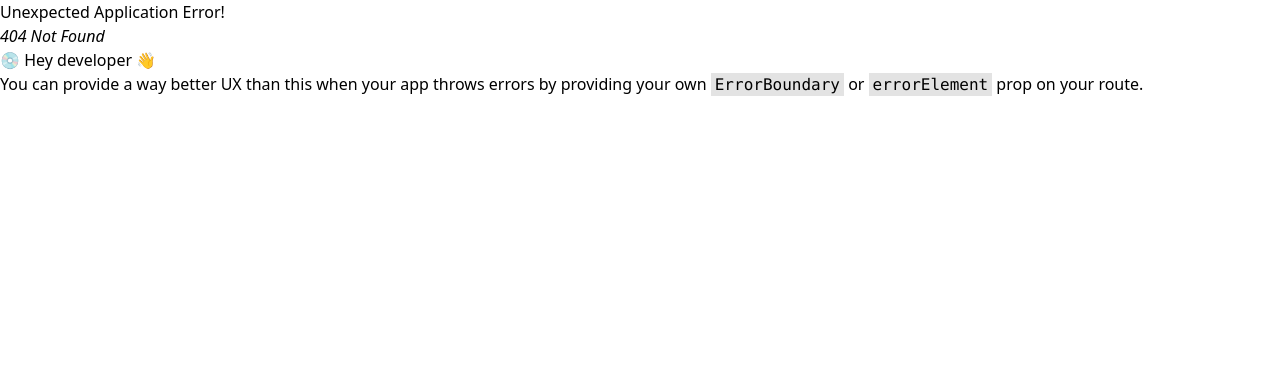
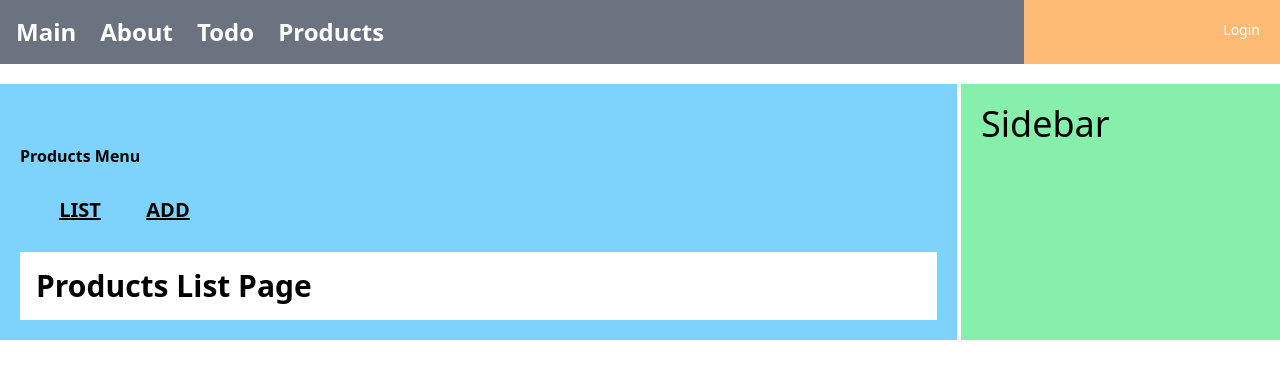
Before and after one commit to yejun95/React_JPA_Study, a React (Create React App) app in the folder mall/: page /products/list in a window 1280 px wide. Before the commit this address had no page. Shown: the top 378 px of the page. Built offline with nearby package versions, Linux system fonts and the light colour scheme.

Commit message:
feat React - set productRouter and ListPage

```diff
--- a/mall/src/pages/products/IndexPage.js
+++ b/mall/src/pages/products/IndexPage.js
@@ -1,9 +1,37 @@
 import React from 'react';
+import BasicLayout from "../../layouts/BasicLayout";
+import {Outlet, useNavigate} from "react-router-dom";
 
-function Index(props) {
+function IndexPage(props) {
+    const navigate = useNavigate();
+
+
+
     return (
-        <div>Products</div>
+        <BasicLayout>
+            <div className={'text-black font-extrabold mt-10'}>
+                Products Menu
+            </div>
+            <div className={'w-full flex m-2 p-2'}>
+                <div
+                    className={'text-xl m-1 p-2 w-20 font-extrabold text-center underline'}
+                    onClick={() => navigate('list')}>
+                    LIST
+                </div>
+
+                <div
+                    className={'text-xl m-1 p-2 w-20 font-extrabold text-center underline'}
+                    onClick={() => navigate('add')}>
+                    ADD
+                </div>
+            </div>
+
+            <div className={'flex flex-wrap w-full'}>
+                <Outlet/>
+            </div>
+        </BasicLayout>
     );
+
 }
 
-export default Index;
+export default IndexPage;
--- /dev/null
+++ b/mall/src/pages/products/ListPage.js
@@ -0,0 +1,13 @@
+import React from 'react';
+
+function ListPage(props) {
+    return (
+        <div className={'p-4 w-full bg-white'}>
+            <div className={'text-3xl font-extrabold'}>
+                Products List Page
+            </div>
+        </div>
+    );
+}
+
+export default ListPage;
--- a/mall/src/router/productsRouter.js
+++ b/mall/src/router/productsRouter.js
@@ -1,7 +1,19 @@
 import { Suspense, lazy } from "react";
+import {Navigate} from "react-router-dom";
+
+const Loading = <div>Loading....</div>
+const ProductList = lazy(() => import("../pages/products/ListPage"));
 
 const productsRouter = () => {
     return [
+        {
+            path: '',
+            element: <Navigate replace to={'/products/list'}/>
+        },
+        {
+            path: 'list',
+            element: <Suspense fallback={Loading}><ProductList/></Suspense>
+        }
 
     ]
 }
```
